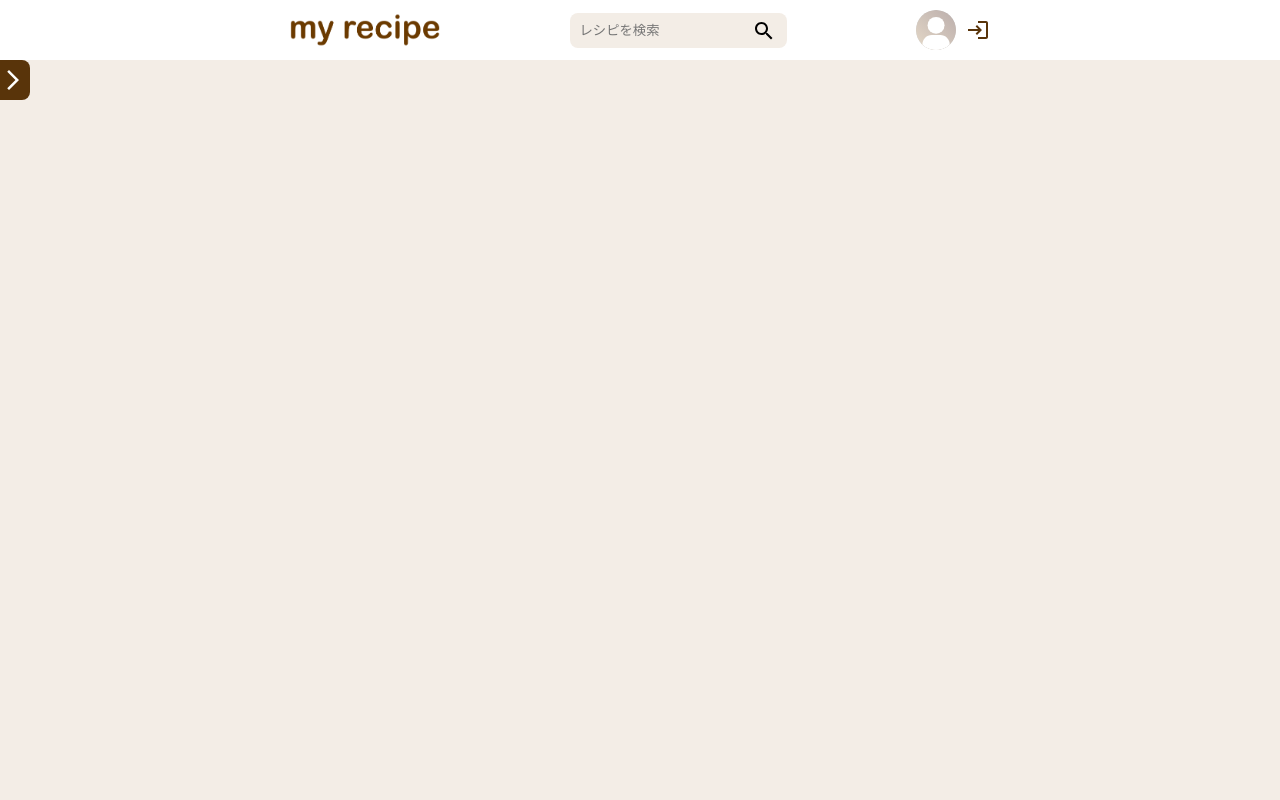
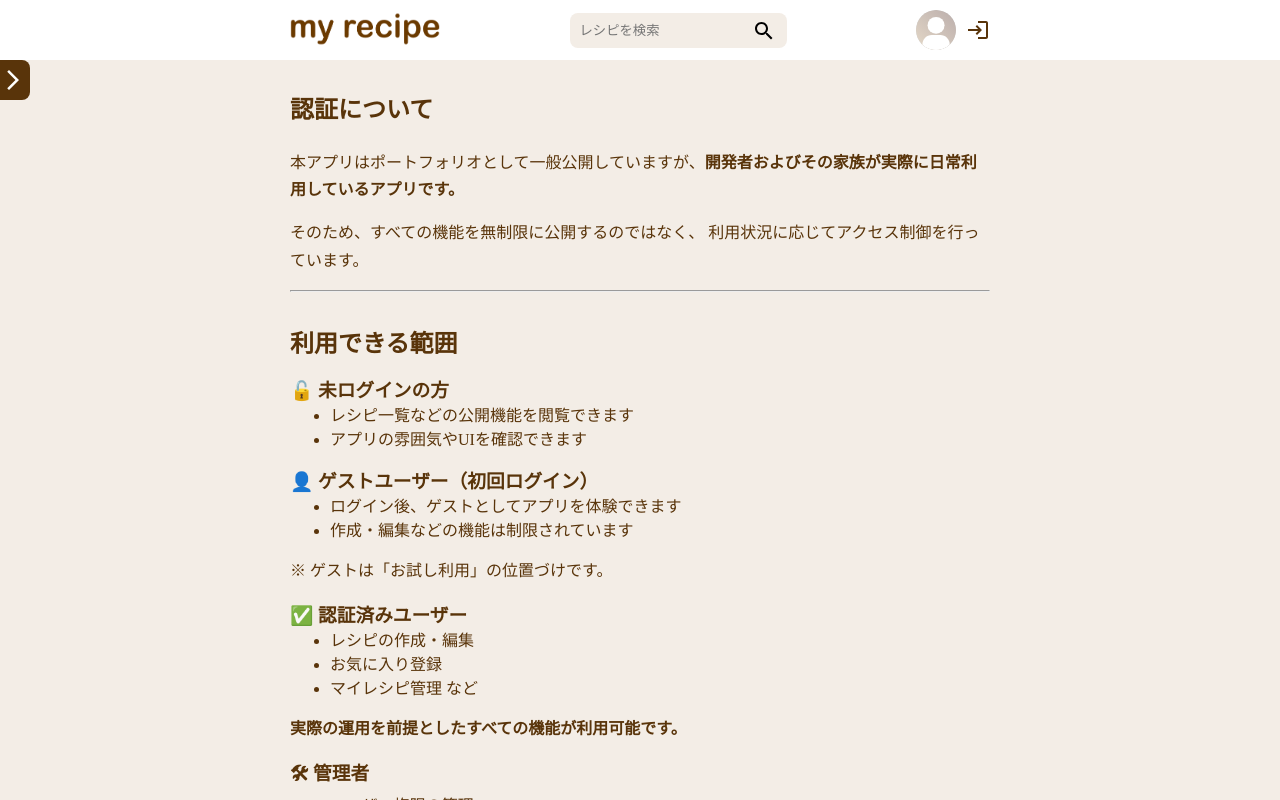
Before and after one commit to weboscar1164/my-recype-with-redux-and-typescript, a React (Vite) app: page /about-auth in a window 1280 px wide. Built offline with nearby package versions, Linux system fonts and the light colour scheme; no server answers.

Commit message:
guestステータス時のアクセス権限変更

```diff
--- a/src/App.tsx
+++ b/src/App.tsx
@@ -24,6 +24,8 @@ import { setError } from "./features/pageStatusSlice";
 import ConfirmModal from "./components/ConfirmModal";
 import Popup from "./components/Popup";
 import { useWakeLock } from "./app/hooks/useWakeLock";
+import Forbidden from "./components/Forbidden";
+import AboutAuth from "./components/AboutAuth";
 
 function App() {
 	const dispatch = useAppDispatch();
@@ -62,7 +64,7 @@ function App() {
 							displayName: loginUser.displayName,
 							role,
 						},
-					})
+					}),
 				);
 
 				//お気に入りを取得
@@ -85,7 +87,7 @@ function App() {
 							<Route
 								path="/editrecipe"
 								element={
-									<ProtectedRoute allow={["user", "admin"]}>
+									<ProtectedRoute allow={["user", "admin", "guest"]}>
 										<EditRecipe />
 									</ProtectedRoute>
 								}
@@ -93,7 +95,7 @@ function App() {
 							<Route
 								path="/confirm"
 								element={
-									<ProtectedRoute allow={["user", "admin"]}>
+									<ProtectedRoute allow={["user", "admin", "guest"]}>
 										<Confirm />
 									</ProtectedRoute>
 								}
@@ -111,7 +113,7 @@ function App() {
 							<Route
 								path="/myRecipe"
 								element={
-									<ProtectedRoute allow={["user", "admin"]}>
+									<ProtectedRoute allow={["user", "admin", "guest"]}>
 										<RecipeList listMode={"myRecipe"} />
 									</ProtectedRoute>
 								}
@@ -124,6 +126,8 @@ function App() {
 									</ProtectedRoute>
 								}
 							/>
+							<Route path="/forbidden" element={<Forbidden />} />
+							<Route path="about-auth" element={<AboutAuth />} />
 						</Routes>
 					) : (
 						<Error />
--- a/src/app/hooks/useSignIn.ts
+++ b/src/app/hooks/useSignIn.ts
@@ -6,10 +6,12 @@ import { useRegistUser } from "./useRegistUser";
 import { openPopup } from "../../features/popupSlice";
 import { useAppDispatch } from "./hooks";
 import { setError } from "../../features/pageStatusSlice";
+import { useNavigate } from "react-router-dom";
 
 export const useSignIn = () => {
 	const dispatch = useAppDispatch();
 	const { registUser } = useRegistUser();
+	const navigate = useNavigate();
 
 	const signIn = async () => {
 		try {
@@ -52,6 +54,8 @@ export const useSignIn = () => {
 					openPopup({ message: "ログインしました。", action: "success" })
 				);
 				dispatch(setError(null));
+
+				navigate("/");
 			} else {
 				throw new Error("No user infomation found after sign-in");
 			}
--- /dev/null
+++ b/src/components/AboutAuth.scss
@@ -0,0 +1,23 @@
+.authDescription {
+	h1 {
+		margin-bottom: 24px;
+	}
+
+	h2 {
+		margin-top: 32px;
+		margin-bottom: 16px;
+	}
+
+	p {
+		margin-bottom: 16px;
+		line-height: 1.7;
+	}
+
+	ul {
+		margin-bottom: 16px;
+	}
+
+	p:last-child {
+		margin-bottom: 0;
+	}
+}
--- /dev/null
+++ b/src/components/AboutAuth.tsx
@@ -0,0 +1,94 @@
+import "./AboutAuth.scss";
+
+const AboutAuth = () => {
+	return (
+		<div>
+			<section className="authDescription container">
+				<h1>認証について</h1>
+
+				<p>
+					本アプリはポートフォリオとして一般公開していますが、
+					<strong>
+						開発者およびその家族が実際に日常利用しているアプリです。
+					</strong>
+				</p>
+
+				<p>
+					そのため、すべての機能を無制限に公開するのではなく、
+					利用状況に応じてアクセス制御を行っています。
+				</p>
+
+				<hr />
+
+				<h2>利用できる範囲</h2>
+
+				<h3>🔓 未ログインの方</h3>
+				<ul>
+					<li>レシピ一覧などの公開機能を閲覧できます</li>
+					<li>アプリの雰囲気やUIを確認できます</li>
+				</ul>
+
+				<h3>👤 ゲストユーザー（初回ログイン）</h3>
+				<ul>
+					<li>ログイン後、ゲストとしてアプリを体験できます</li>
+					<li>作成・編集などの機能は制限されています</li>
+				</ul>
+				<p className="note">※ ゲストは「お試し利用」の位置づけです。</p>
+
+				<h3>✅ 認証済みユーザー</h3>
+				<ul>
+					<li>レシピの作成・編集</li>
+					<li>お気に入り登録</li>
+					<li>マイレシピ管理 など</li>
+				</ul>
+				<p>
+					<strong>実際の運用を前提としたすべての機能が利用可能です。</strong>
+				</p>
+
+				<h3>🛠 管理者</h3>
+				<ul>
+					<li>ユーザー権限の管理</li>
+					<li>運用データの管理</li>
+					<li>アプリ全体の管理機能</li>
+				</ul>
+
+				<hr />
+
+				<h2>認証基準について</h2>
+				<p>
+					本アプリの認証は、
+					<strong>開発者が信頼できると判断したユーザー</strong>
+					を対象に行っています。
+				</p>
+
+				<p>
+					これは本人確認や申請制を目的としたものではなく、
+					<strong>実運用中のデータを安全に保つための運用ポリシー</strong>です。
+				</p>
+
+				<h2>なぜ制限があるのか</h2>
+				<ul>
+					<li>実際の生活データを扱っているため</li>
+					<li>家族で共有して利用しているため</li>
+					<li>不正操作や意図しないデータ変更を防ぐため</li>
+				</ul>
+
+				<p>
+					ポートフォリオとしての公開と、
+					実運用としての安全性を両立する目的で設計しています。
+				</p>
+
+				<h2>認証をご希望の場合</h2>
+				<p>
+					認証は現在、
+					<strong>開発者が個別に許可したユーザーのみ</strong>
+					を対象としています。
+				</p>
+
+				<p>あらかじめご了承ください。</p>
+			</section>
+		</div>
+	);
+};
+
+export default AboutAuth;
--- /dev/null
+++ b/src/components/Forbidden.scss
@@ -0,0 +1,10 @@
+.forbidden {
+	&Contents {
+		margin-top: 20px;
+	}
+	&Actions {
+		display: flex;
+		margin-top: 20px;
+		gap: 10px;
+	}
+}
--- /dev/null
+++ b/src/components/Forbidden.tsx
@@ -0,0 +1,83 @@
+import "./Forbidden.scss";
+import { useNavigate, useSearchParams } from "react-router-dom";
+import { useAppSelector, useSignIn } from "../app/hooks/hooks";
+
+type ForbiddenContent = {
+	title: string;
+	message: string[];
+	primary?: {
+		label: string;
+		action: () => void | Promise<void>;
+	};
+};
+
+const Forbidden = () => {
+	const [params] = useSearchParams();
+	const reason = params.get("reason");
+	const user = useAppSelector((state) => state.user.user);
+	const navigate = useNavigate();
+	const { signIn } = useSignIn();
+
+	const config: Record<string, ForbiddenContent> = {
+		login: {
+			title: "ログインが必要です",
+			message: [
+				"このページは、ログインしたユーザーのみ利用できます。",
+				"アプリはポートフォリオとして一般公開していますが、",
+				"一部の機能はログイン後に利用可能となっています。",
+			],
+			primary: {
+				label: "ログインする",
+				action: signIn,
+			},
+		},
+		verify: {
+			title: "認証が必要です",
+			message: [
+				"現在ゲストとしてログインしています。",
+				"認証されたユーザーのみ利用できます。",
+				"",
+				"本アプリは実際に家族間で共有し、日常的に運用しています。",
+			],
+			primary: {
+				label: "認証について",
+				action: () => navigate("/about-auth"),
+			},
+		},
+		role: {
+			title: "権限がありません",
+			message: [
+				"このページは管理者向けの機能です。",
+				"一般ユーザー向けには公開していません。",
+				"",
+				"アプリ全体はポートフォリオとして公開していますが、",
+				"運用・管理に関わる機能は制限しています。",
+			],
+		},
+	} as const;
+
+	const content = config[reason as keyof typeof config] ?? config.role;
+	return (
+		<div className="forbidden container">
+			<h1>🚫 {content.title}</h1>
+			<div className="forbiddenContents">
+				{content.message.map((line, i) =>
+					line === "" ? <br key={i} /> : <p key={i}>{line}</p>,
+				)}
+			</div>
+
+			<div className="forbiddenActions">
+				{content.primary && (
+					<button className="button" onClick={content.primary.action}>
+						{content.primary.label}
+					</button>
+				)}
+				<button className="button" onClick={() => navigate("/")}>
+					トップへ戻る
+				</button>
+			</div>
+		</div>
+	);
+};
+
+export default Forbidden;
--- a/src/components/Popup.scss
+++ b/src/components/Popup.scss
@@ -14,8 +14,17 @@
 		border-radius: 15px;
 		transform: translate(-50%, -50px);
 		color: #fff;
+		line-height: 1.2;
 		font-size: 18px;
 		transition: opacity 0.3s, transform 0.3s;
+
+		svg {
+			display: block;
+		}
+
+		p {
+			margin: 0;
+		}
 
 		@include respond-to(sm) {
 			font-size: 14px;
--- a/src/components/ProtectedRoute.tsx
+++ b/src/components/ProtectedRoute.tsx
@@ -10,12 +10,18 @@ interface ProtectedRouteProps {
 
 const ProtectedRoute: React.FC<ProtectedRouteProps> = ({ children, allow }) => {
 	const user = useAppSelector((state) => state.user.user);
+	console.log("user.role: ", user?.role);
 
-	// 未ログイン　→ guest扱い
-	const role: Role = user?.role ?? "guest";
+	if (!user) {
+		return <Navigate to="/forbidden?reason=login" replace />;
+	}
 
-	if (!allow.includes(role)) {
-		return <Navigate to="/" replace />;
+	if (user.role === "guest" && !allow.includes("guest")) {
+		return <Navigate to="/forbidden?reason=verify" replace />;
+	}
+
+	if (!allow.includes(user.role)) {
+		return <Navigate to="/forbidden?reason=role" replace />;
 	}
 
 	return <>{children}</>;
--- a/src/components/Sidebar/Navbar.tsx
+++ b/src/components/Sidebar/Navbar.tsx
@@ -20,8 +20,8 @@ type NavItem = {
 
 const NAV_ITEMS: NavItem[] = [
 	{ label: "お気に入り", to: "/favorites", allow: ["user", "admin", "guest"] },
-	{ label: "レシピ作成", to: "/editRecipe", allow: ["user", "admin"] },
-	{ label: "マイレシピ", to: "/myRecipe", allow: ["user", "admin"] },
+	{ label: "レシピ作成", to: "/editRecipe", allow: ["user", "admin", "guest"] },
+	{ label: "マイレシピ", to: "/myRecipe", allow: ["user", "admin", "guest"] },
 ];
 
 const Navbar = () => {
@@ -68,14 +68,14 @@ const Navbar = () => {
 			dispatch(
 				openModal({
 					message: "ログインが必要です。ログインしますか？",
-				})
+				}),
 			);
 		} else {
 			dispatch(
 				openPopup({
 					message: `現在「ゲスト」としてログインしています。認証されることで使用できます。`,
 					action: "success",
-				})
+				}),
 			);
 		}
 	};
@@ -97,19 +97,17 @@ const Navbar = () => {
 					<ul>
 						<li>
 							<Link className="navItem" to="/" onClick={onClickLink}>
-								トップページ
+								メインページ
 							</Link>
 						</li>
 						{NAV_ITEMS.map((item) => {
 							const canAccess = item.allow.includes(role);
 							const distabledMessage = !isLoggedIn
 								? "ログインが必要です。"
-								: role === "guest"
-								? "認証が必要です。"
 								: "";
 							return (
 								<li key={item.to}>
-									{canAccess ? (
+									{canAccess && isLoggedIn ? (
 										<Link
 											className="navItem"
 											to={item.to}
--- a/src/components/header/Header.tsx
+++ b/src/components/header/Header.tsx
@@ -10,11 +10,13 @@ import { Tooltip } from "@mui/material";
 import LogoutIcon from "@mui/icons-material/Logout";
 import LoginIcon from "@mui/icons-material/Login";
 import { auth } from "../../firebase";
-import { useNavigate } from "react-router-dom";
+import { Link, useNavigate } from "react-router-dom";
 import { openModal, resetModal } from "../../features/modalSlice";
 import { useEffect, useState } from "react";
 import { openPopup } from "../../features/popupSlice";
 import { setError } from "../../features/pageStatusSlice";
+import { resetRecipeInfo } from "../../features/recipeSlice";
+import { clearSearchQuery } from "../../features/searchWordSlice";
 
 const Header = () => {
 	const user = useAppSelector((state) => state.user.user);
@@ -32,7 +34,7 @@ const Header = () => {
 		dispatch(
 			openModal({
 				message: confirmMessage,
-			})
+			}),
 		);
 	};
 	// modalにおいてログアウト選択時の処理
@@ -43,7 +45,7 @@ const Header = () => {
 					await auth.signOut();
 					dispatch(clearFavorites());
 					dispatch(
-						openPopup({ message: "ログアウトしました。", action: "success" })
+						openPopup({ message: "ログアウトしました。", action: "success" }),
 					);
 					setConfirmAction(null);
 					dispatch(setError(null));
@@ -55,10 +57,16 @@ const Header = () => {
 		handleLogout();
 	}, [modalState.confirmed]);
 
+	const onClickLink = () => {
+		dispatch(resetRecipeInfo());
+		dispatch(clearSearchQuery());
+	};
+
 	return (
 		<div className="header">
 			<div className="headerContainer">
 				<h1 className="headerLogo">
+					<Link to={"/"} onClick={onClickLink}>
 						<img
 							className="headerLogoPc"
 							src="my_recipe_logo.png"
@@ -69,6 +77,7 @@ const Header = () => {
 							src="my_recipe_logo_header.png"
 							alt="my recipe"
 						/>
+					</Link>
 				</h1>
 				<Searchbar />
 				{user ? (
```
Lines whose indentation alone changed are shown as unchanged.
